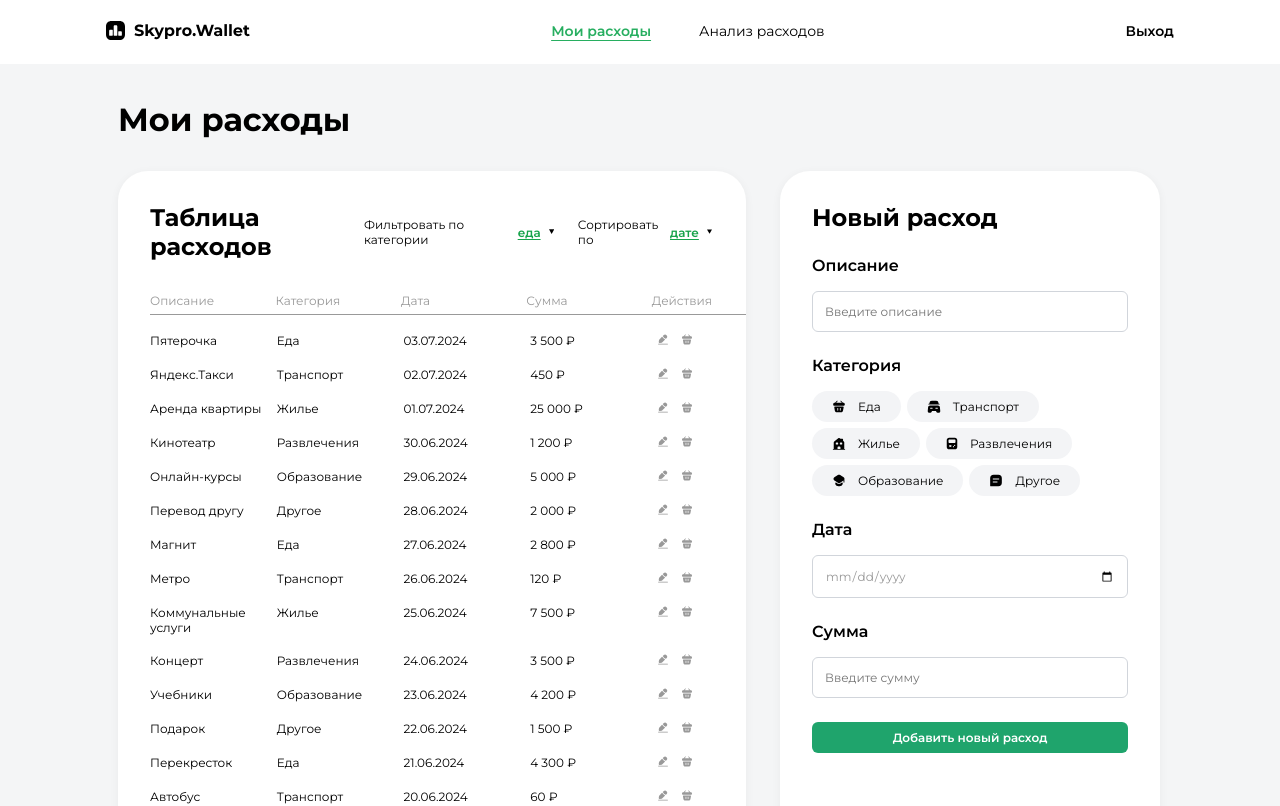
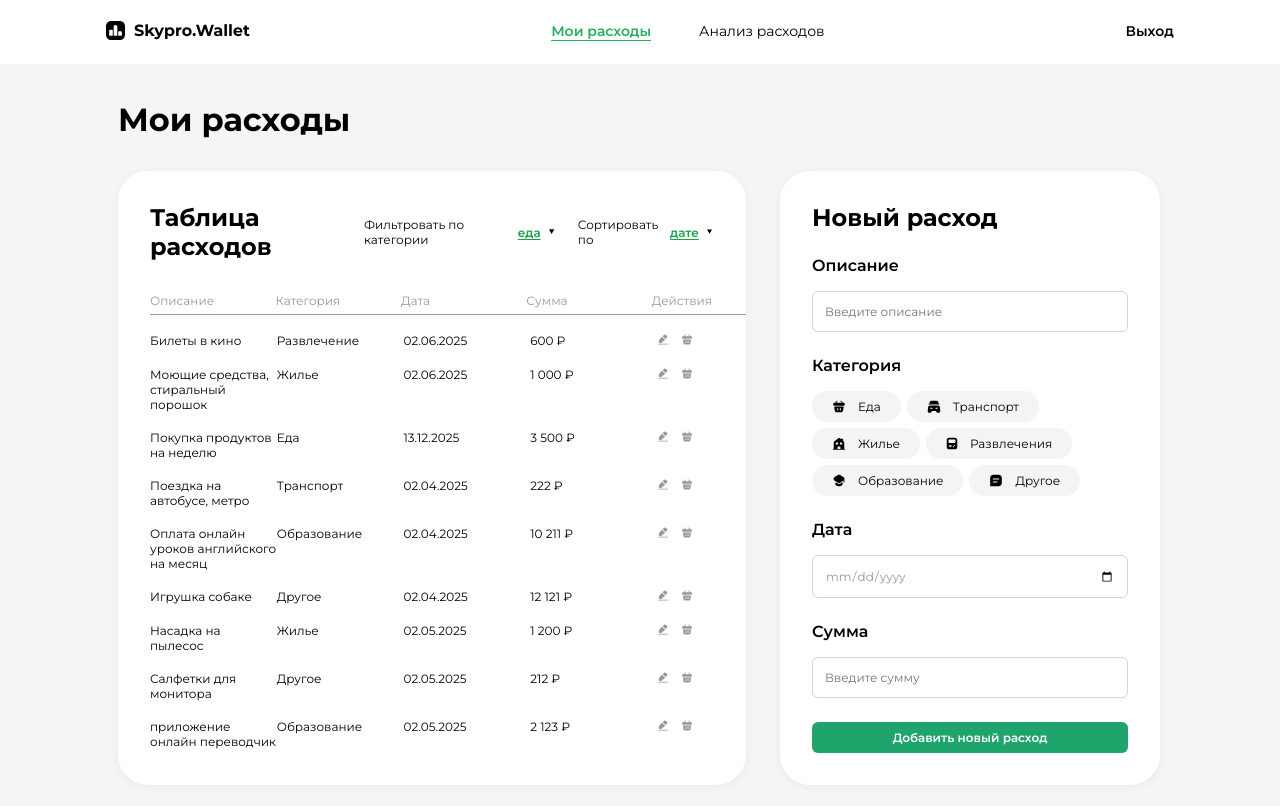
Before and after one commit to nata2864/SkyproWallet, a React (Vite) app: page / in a window 1280 px wide. Shown: the top 806 px of the page. Built offline with nearby package versions, Linux system fonts and the light colour scheme; sample sign-in values are in the browser's storage.

Commit message:
Добавлены фильтрация и сортировка данных

```diff
--- a/src/components/Main/Main.jsx
+++ b/src/components/Main/Main.jsx
@@ -24,6 +24,7 @@ import {
 } from "./Main.styled";
 import { TableRow, TableFirstRow } from "../TableRows/TableRows";
 import React, { useState } from "react";
+import { exspenses as data, categoryTranslations } from "../../const";
 const MiniCar = "/second-box/mini-car.svg";
 const MiniFood = "/second-box/mini-food.svg";
 const MiniGames = "/second-box/mini-games.svg";
@@ -36,6 +37,7 @@ function Main() {
   const [isOpenSorting, setIsOpenSorting] = useState(false);
   const [selectedCategory, setSelectedCategory] = useState(false);
   const [selectedSorting, setSelectedSorting] = useState(false);
+  const [filteredData, setFilteredData] = useState(data);
   const categories = [
     { name: "Еда", icon: MiniFood },
     { name: "Транспорт", icon: MiniCar },
@@ -44,225 +46,46 @@ function Main() {
     { name: "Образование", icon: MiniTeacher },
     { name: "Другое", icon: MiniOther },
   ];
+  const formatDate = (dateString) => {
+    const date = new Date(dateString);
+    const day = String(date.getDate()).padStart(2, "0");
+    const month = String(date.getMonth() + 1).padStart(2, "0");
+    const year = date.getFullYear();
+    return `${day}.${month}.${year}`;
+  };
   const sortings = [{ name: "Дате" }, { name: "Сумме" }];
   const handleCategorySelect = (category) => {
-    setSelectedCategory(category === selectedCategory ? false : category);
+    const newCategory = category === selectedCategory ? false : category;
+    setSelectedCategory(newCategory);
+    if (!newCategory) {
+      setFilteredData(data);
+    } else {
+      const categoryKey = Object.keys(categoryTranslations).find(
+        (key) => categoryTranslations[key] === category
+      );
+
+      setFilteredData(
+        data.filter((expense) => expense.category === categoryKey)
+      );
+    }
   };
   const handleSortingsSelect = (sorting) => {
-    setSelectedSorting(sorting === selectedSorting ? false : sorting);
+    const newSorting = sorting === selectedSorting ? false : sorting;
+    setSelectedSorting(newSorting);
+    if (!newSorting) {
+      setFilteredData(data);
+    } else {
+      setFilteredData((prevData) => {
+        const sorted = [...prevData];
+        if (sorting === "Дате") {
+          sorted.sort((a, b) => new Date(b.date) - new Date(a.date));
+        } else if (sorting === "Сумме") {
+          sorted.sort((a, b) => b.sum - a.sum);
+        }
+        return sorted;
+      });
+    }
   };
-  const data = [
-    {
-      id: 1,
-      description: "Пятерочка",
-      category: "Еда",
-      date: "03.07.2024",
-      amount: "3 500 ₽",
-    },
-    {
-      id: 2,
-      description: "Яндекс.Такси",
-      category: "Транспорт",
-      date: "02.07.2024",
-      amount: "450 ₽",
-    },
-    {
-      id: 3,
-      description: "Аренда квартиры",
-      category: "Жилье",
-      date: "01.07.2024",
-      amount: "25 000 ₽",
-    },
-    {
-      id: 4,
-      description: "Кинотеатр",
-      category: "Развлечения",
-      date: "30.06.2024",
-      amount: "1 200 ₽",
-    },
-    {
-      id: 5,
-      description: "Онлайн-курсы",
-      category: "Образование",
-      date: "29.06.2024",
-      amount: "5 000 ₽",
-    },
-    {
-      id: 6,
-      description: "Перевод другу",
-      category: "Другое",
-      date: "28.06.2024",
-      amount: "2 000 ₽",
-    },
-    {
-      id: 7,
-      description: "Магнит",
-      category: "Еда",
-      date: "27.06.2024",
-      amount: "2 800 ₽",
-    },
-    {
-      id: 8,
-      description: "Метро",
-      category: "Транспорт",
-      date: "26.06.2024",
-      amount: "120 ₽",
-    },
-    {
-      id: 9,
-      description: "Коммунальные услуги",
-      category: "Жилье",
-      date: "25.06.2024",
-      amount: "7 500 ₽",
-    },
-    {
-      id: 10,
-      description: "Концерт",
-      category: "Развлечения",
-      date: "24.06.2024",
-      amount: "3 500 ₽",
-    },
-    {
-      id: 11,
-      description: "Учебники",
-      category: "Образование",
-      date: "23.06.2024",
-      amount: "4 200 ₽",
-    },
-    {
-      id: 12,
-      description: "Подарок",
-      category: "Другое",
-      date: "22.06.2024",
-      amount: "1 500 ₽",
-    },
-    {
-      id: 13,
-      description: "Перекресток",
-      category: "Еда",
-      date: "21.06.2024",
-      amount: "4 300 ₽",
-    },
-    {
-      id: 14,
-      description: "Автобус",
-      category: "Транспорт",
-      date: "20.06.2024",
-      amount: "60 ₽",
-    },
-    {
-      id: 15,
-      description: "Ремонт",
-      category: "Жилье",
-      date: "19.06.2024",
-      amount: "15 000 ₽",
-    },
-    {
-      id: 16,
-      description: "Театр",
-      category: "Развлечения",
-      date: "18.06.2024",
-      amount: "2 800 ₽",
-    },
-    {
-      id: 17,
-      description: "Яндекс.Практикум",
-      category: "Образование",
-      date: "17.06.2024",
-      amount: "12 000 ₽",
-    },
-    {
-      id: 18,
-      description: "Благотворительность",
-      category: "Другое",
-      date: "16.06.2024",
-      amount: "1 000 ₽",
-    },
-    {
-      id: 19,
-      description: "ВкусВилл",
-      category: "Еда",
-      date: "15.06.2024",
-      amount: "3 700 ₽",
-    },
-    {
-      id: 20,
-      description: "Электричка",
-      category: "Транспорт",
-      date: "14.06.2024",
-      amount: "350 ₽",
-    },
-    {
-      id: 21,
-      description: "Мебель",
-      category: "Жилье",
-      date: "13.06.2024",
-      amount: "32 000 ₽",
-    },
-    {
-      id: 22,
-      description: "Квест-комната",
-      category: "Развлечения",
-      date: "12.06.2024",
-      amount: "2 500 ₽",
-    },
-    {
-      id: 23,
-      description: "Репетитор",
-      category: "Образование",
-      date: "11.06.2024",
-      amount: "3 000 ₽",
-    },
-    {
-      id: 24,
-      description: "Ремонт телефона",
-      category: "Другое",
-      date: "10.06.2024",
-      amount: "5 500 ₽",
-    },
-    {
-      id: 25,
-      description: "Лента",
-      category: "Еда",
-      date: "09.06.2024",
-      amount: "4 100 ₽",
-    },
-    {
-      id: 26,
-      description: "Такси в аэропорт",
-      category: "Транспорт",
-      date: "08.06.2024",
-      amount: "1 200 ₽",
-    },
-    {
-      id: 27,
-      description: "Хозтовары",
-      category: "Жилье",
-      date: "07.06.2024",
-      amount: "2 300 ₽",
-    },
-    {
-      id: 28,
-      description: "Боулинг",
-      category: "Развлечения",
-      date: "06.06.2024",
-      amount: "1 800 ₽",
-    },
-    {
-      id: 29,
-      description: "Канцтовары",
-      category: "Образование",
-      date: "05.06.2024",
-      amount: "900 ₽",
-    },
-    {
-      id: 30,
-      description: "Фотоуслуги",
-      category: "Другое",
-      date: "04.06.2024",
-      amount: "4 000 ₽",
-    },
-  ];
 
   const handleEdit = (id) => {
     console.log("Редактировать запись с id:", id);
@@ -311,7 +134,10 @@ function Main() {
                       {categories.map((category) => (
                         <SCategoryFiltrationElement
                           key={category.name}
-                          onClick={() => handleCategorySelect(category.name)}
+                          onClick={() => {
+                            handleCategorySelect(category.name);
+                            setIsOpenCategory(false);
+                          }}
                           $isSelected={selectedCategory === category.name}
                         >
                           <img src={category.icon} alt="logo" />
@@ -350,7 +176,10 @@ function Main() {
                       {sortings.map((sorting) => (
                         <SSortingElement
                           key={sorting.name}
-                          onClick={() => handleSortingsSelect(sorting.name)}
+                          onClick={() => {
+                            handleSortingsSelect(sorting.name);
+                            setIsOpenSorting(false);
+                          }}
                           $isSelected={selectedSorting === sorting.name}
                         >
                           {sorting.name}
@@ -364,15 +193,17 @@ function Main() {
             <SExpenseTable>
               <TableFirstRow />
               <STableBodyWrapper>
-                {data.map((expense) => (
+                {filteredData.map((expense) => (
                   <TableRow
-                    key={expense.id}
+                    key={expense._id}
                     description={expense.description}
-                    category={expense.category}
-                    date={expense.date}
-                    amount={expense.amount}
-                    onEdit={() => handleEdit(expense.id)}
-                    onDelete={() => handleDelete(expense.id)}
+                    category={
+                      categoryTranslations[expense.category] || expense.category
+                    }
+                    date={formatDate(expense.date)}
+                    amount={`${expense.sum.toLocaleString("ru-RU")} ₽`}
+                    onEdit={() => handleEdit(expense._id)}
+                    onDelete={() => handleDelete(expense._id)}
                   />
                 ))}
               </STableBodyWrapper>
--- a/src/const.js
+++ b/src/const.js
@@ -32,7 +32,7 @@ export const RoutesApp = {
   SIGN_UP: "/sign-up",
   NOT_FOUND: "/*",
   LOGIN: "/login",
-    ANALYSIS: '/analysis'
+  ANALYSIS: "/analysis",
 };
 
 //Обьект ошибок
@@ -64,18 +64,18 @@ export const inputColors = {
 
 export const buttonStyles = {
   active: {
-      color: '#1fa46c',
+    color: "#1fa46c",
   },
   error: {
-      color: '#999999',
+    color: "#999999",
   },
   mobile: {
-      with: '343px',
+    with: "343px",
   },
   desktop: {
-      with: '100%',
+    with: "100%",
   },
-}
+};
 
 // Категории:  food, transport, housing, joy, education, others
 // joy: Развлечения
@@ -83,78 +83,85 @@ export const buttonStyles = {
 // food: Еда
 // education: Образование
 // others: Другое
-export const exspenses =
-[
+export const exspenses = [
   {
-      "_id": "67e52163be69db1bb99a1b71",
-      "userId": "6421860c32e0301869fb3301",
-      "description": "Билеты в кино",
-      "category": "joy",
-      "date": "2025-06-02T00:00:00.000Z",
-      "sum": 600
+    _id: "67e52163be69db1bb99a1b71",
+    userId: "6421860c32e0301869fb3301",
+    description: "Билеты в кино",
+    category: "joy",
+    date: "2025-06-02T00:00:00.000Z",
+    sum: 600,
   },
   {
-      "_id": "67e522dbbe69db1bb99a1b72",
-      "userId": "6421860c32e0301869fb3301",
-      "description": "Моющие средства, стиральный порошок",
-      "category": "housing",
-      "date": "2025-06-02T00:00:00.000Z",
-      "sum": 1000
+    _id: "67e522dbbe69db1bb99a1b72",
+    userId: "6421860c32e0301869fb3301",
+    description: "Моющие средства, стиральный порошок",
+    category: "housing",
+    date: "2025-06-02T00:00:00.000Z",
+    sum: 1000,
   },
   {
-      "_id": "67e52357be69db1bb99a1b74",
-      "userId": "6421860c32e0301869fb3301",
-      "description": "Покупка продуктов на неделю",
-      "category": "food",
-      "date": "2025-12-13T00:00:00.000Z",
-      "sum": 3500
+    _id: "67e52357be69db1bb99a1b74",
+    userId: "6421860c32e0301869fb3301",
+    description: "Покупка продуктов на неделю",
+    category: "food",
+    date: "2025-12-13T00:00:00.000Z",
+    sum: 3500,
   },
   {
-      "_id": "67e52409be69db1bb99a1b75",
-      "userId": "6421860c32e0301869fb3301",
-      "description": "Поездка на автобусе, метро",
-      "category": "transport",
-      "date": "2025-04-02T00:00:00.000Z",
-      "sum": 222
+    _id: "67e52409be69db1bb99a1b75",
+    userId: "6421860c32e0301869fb3301",
+    description: "Поездка на автобусе, метро",
+    category: "transport",
+    date: "2025-04-02T00:00:00.000Z",
+    sum: 222,
   },
   {
-      "_id": "67e5240bbe69db1bb99a1b76",
-      "userId": "6421860c32e0301869fb3301",
-      "description": "Оплата онлайн уроков английского на месяц",
-      "category": "education",
-      "date": "2025-04-02T00:00:00.000Z",
-      "sum": 10211
+    _id: "67e5240bbe69db1bb99a1b76",
+    userId: "6421860c32e0301869fb3301",
+    description: "Оплата онлайн уроков английского на месяц",
+    category: "education",
+    date: "2025-04-02T00:00:00.000Z",
+    sum: 10211,
   },
   {
-      "_id": "67e5240dbe69db1bb99a1b77",
-      "userId": "6421860c32e0301869fb3301",
-      "description": "Игрушка собаке",
-      "category": "others",
-      "date": "2025-04-02T00:00:00.000Z",
-      "sum": 12121
+    _id: "67e5240dbe69db1bb99a1b77",
+    userId: "6421860c32e0301869fb3301",
+    description: "Игрушка собаке",
+    category: "others",
+    date: "2025-04-02T00:00:00.000Z",
+    sum: 12121,
   },
   {
-      "_id": "67e52414be69db1bb99a1b78",
-      "userId": "6421860c32e0301869fb3301",
-      "description": "Насадка на пылесос",
-      "category": "housing",
-      "date": "2025-05-02T00:00:00.000Z",
-      "sum": 1200
+    _id: "67e52414be69db1bb99a1b78",
+    userId: "6421860c32e0301869fb3301",
+    description: "Насадка на пылесос",
+    category: "housing",
+    date: "2025-05-02T00:00:00.000Z",
+    sum: 1200,
   },
   {
-      "_id": "67e52418be69db1bb99a1b79",
-      "userId": "6421860c32e0301869fb3301",
-      "description": "Салфетки для монитора",
-      "category": "others",
-      "date": "2025-05-02T00:00:00.000Z",
-      "sum": 212
+    _id: "67e52418be69db1bb99a1b79",
+    userId: "6421860c32e0301869fb3301",
+    description: "Салфетки для монитора",
+    category: "others",
+    date: "2025-05-02T00:00:00.000Z",
+    sum: 212,
   },
   {
-      "_id": "67e5241abe69db1bb99a1b7a",
-      "userId": "6421860c32e0301869fb3301",
-      "description": "приложение онлайн переводчик",
-      "category": "education",
-      "date": "2025-05-02T00:00:00.000Z",
-      "sum": 2123
-  }
-]
+    _id: "67e5241abe69db1bb99a1b7a",
+    userId: "6421860c32e0301869fb3301",
+    description: "приложение онлайн переводчик",
+    category: "education",
+    date: "2025-05-02T00:00:00.000Z",
+    sum: 2123,
+  },
+];
+export const categoryTranslations = {
+  food: "Еда",
+  transport: "Транспорт",
+  housing: "Жилье",
+  joy: "Развлечение",
+  education: "Образование",
+  others: "Другое",
+};
```
